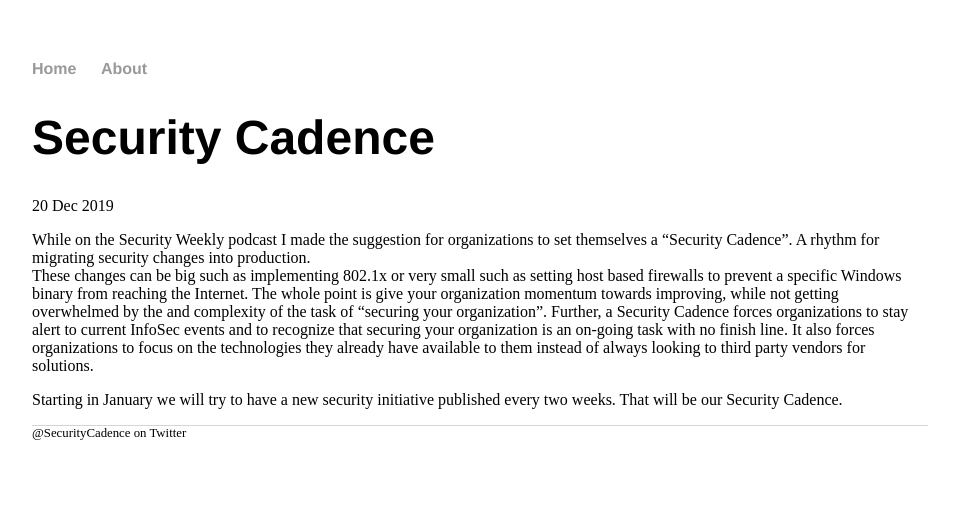
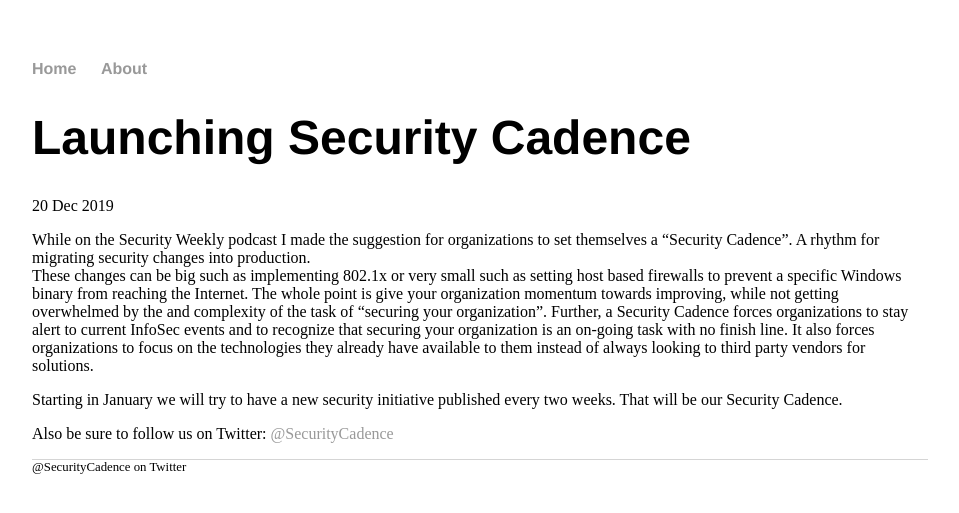
Before and after one commit to securitycadence/securitycadence.github.io, a Jekyll site: the page built from _posts/2019-12-20-Launching-Security-Cadence.md, in a window 1280 px wide. Shown: the top 513 px of the page, without its empty margins (160-1119 px from the left). Built offline with Jekyll 4.4.1, drawn with Linux system fonts in a browser that asks for light colours.

Commit message:
Update 2019-12-20-Launching-Security-Cadence.md

```diff
--- a/_posts/2019-12-20-Launching-Security-Cadence.md
+++ b/_posts/2019-12-20-Launching-Security-Cadence.md
@@ -1,6 +1,6 @@
 ---
 layout: posts
-title: "Security Cadence"
+title: "Launching Security Cadence"
 date: 2019-12-20
 ---
 
@@ -11,3 +11,5 @@
 also forces organizations to focus on the technologies they already have available to them instead of always looking to third party vendors for solutions.
 
 Starting in January we will try to have a new security initiative published every two weeks.  That will be our Security Cadence.
+
+Also be sure to follow us on Twitter: [@SecurityCadence](https://twitter.com/securitycadence)
```
